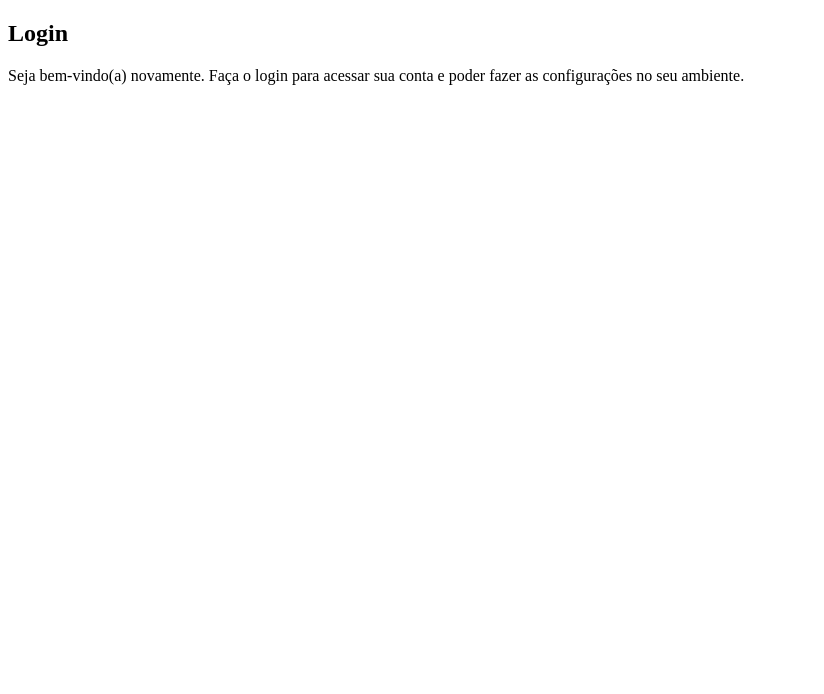
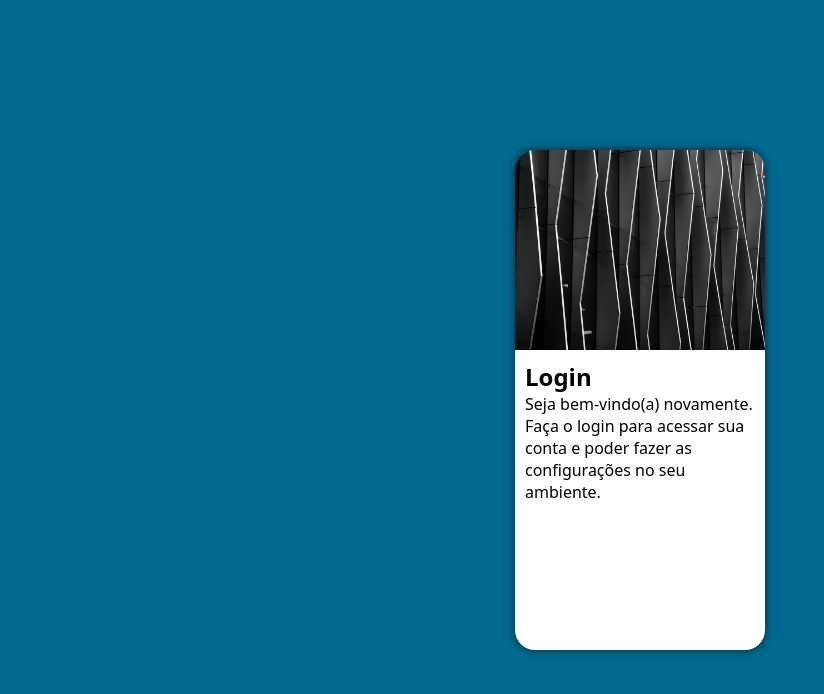
Before and after one commit to ricksimonsp/projeto-login, a plain HTML site: page index.html in a window 1280 px wide. Shown: the whole page, without its empty margins (0-824 px from the left). Drawn offline with Linux system fonts and the light colour scheme.

Commit message:
tela login aguardando

```diff
--- a/estilos/style.css
+++ b/estilos/style.css
@@ -1 +1,52 @@
 @charset "UTF-8";
+
+/* Minha paleta de cores:
+azul: #00698F
+marrom: #8F4A00
+*/
+
+* {
+    font-family: system-ui, -apple-system, BlinkMacSystemFont, 'Segoe UI', Roboto, Oxygen, Ubuntu, Cantarell, 'Open Sans', 'Helvetica Neue', sans-serif;
+    padding: 0px;
+    margin: 0px;
+    box-sizing: border-box;
+}
+
+body, html {
+    background-color: #00698F;
+    height: 100vh;
+    width: 100vw;
+}
+
+main {
+    height: 100vh;
+    width: 100vw;
+}
+
+section#login {
+    position: absolute;
+    top: 50%;
+    left: 50%;
+    transform: translate(-50%, -50%);
+
+    background-color: white;
+    width: 250px;
+    height: 500px;
+    border-radius: 20px;
+    overflow: hidden;
+
+    box-shadow: 0px 0px 10px rgba(0, 0, 0, 0.615);
+}
+
+section#login > div#imagem {
+    display: block;
+    background: #00698F url(../imagens/build.jpg) no-repeat;
+    background-size: cover;
+    height: 200px;
+    background-position: left bottom;
+}
+
+section#login > div#formulário {
+    display: block;
+    padding: 10px;
+}
```
